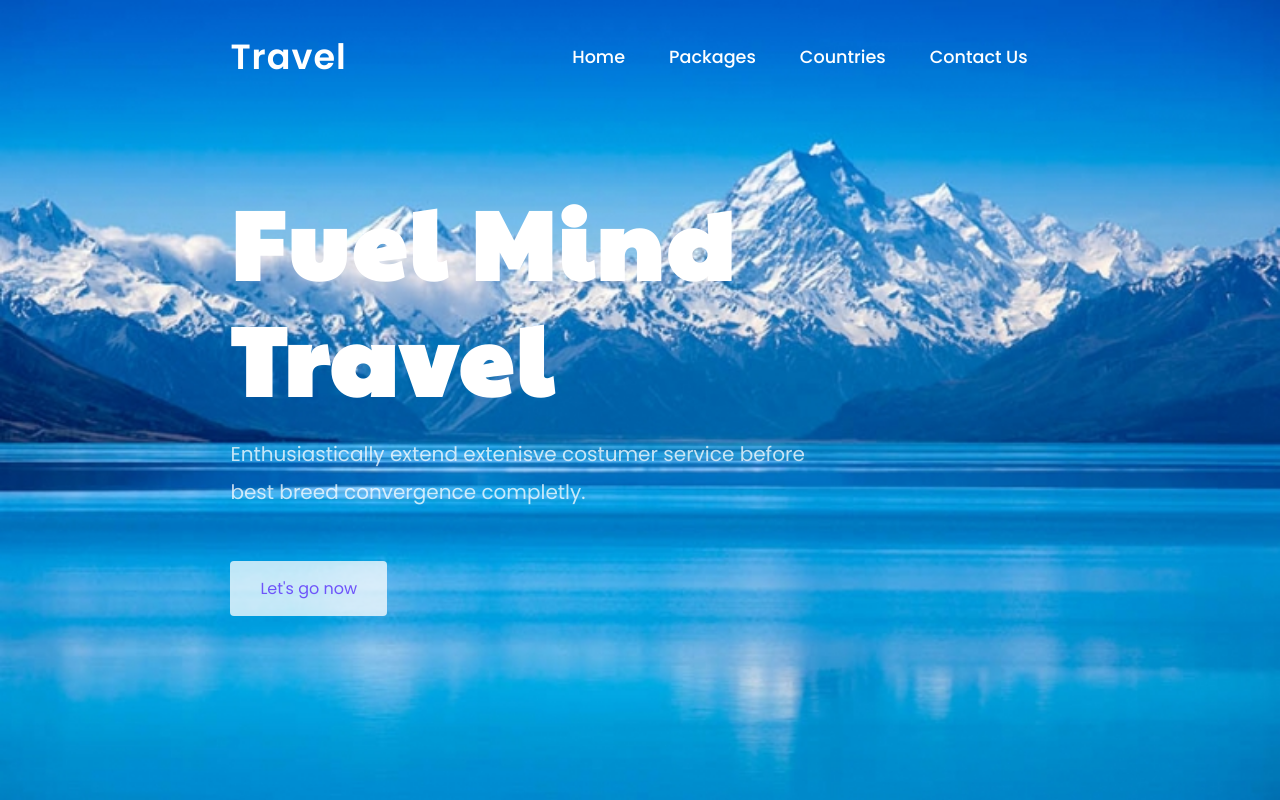
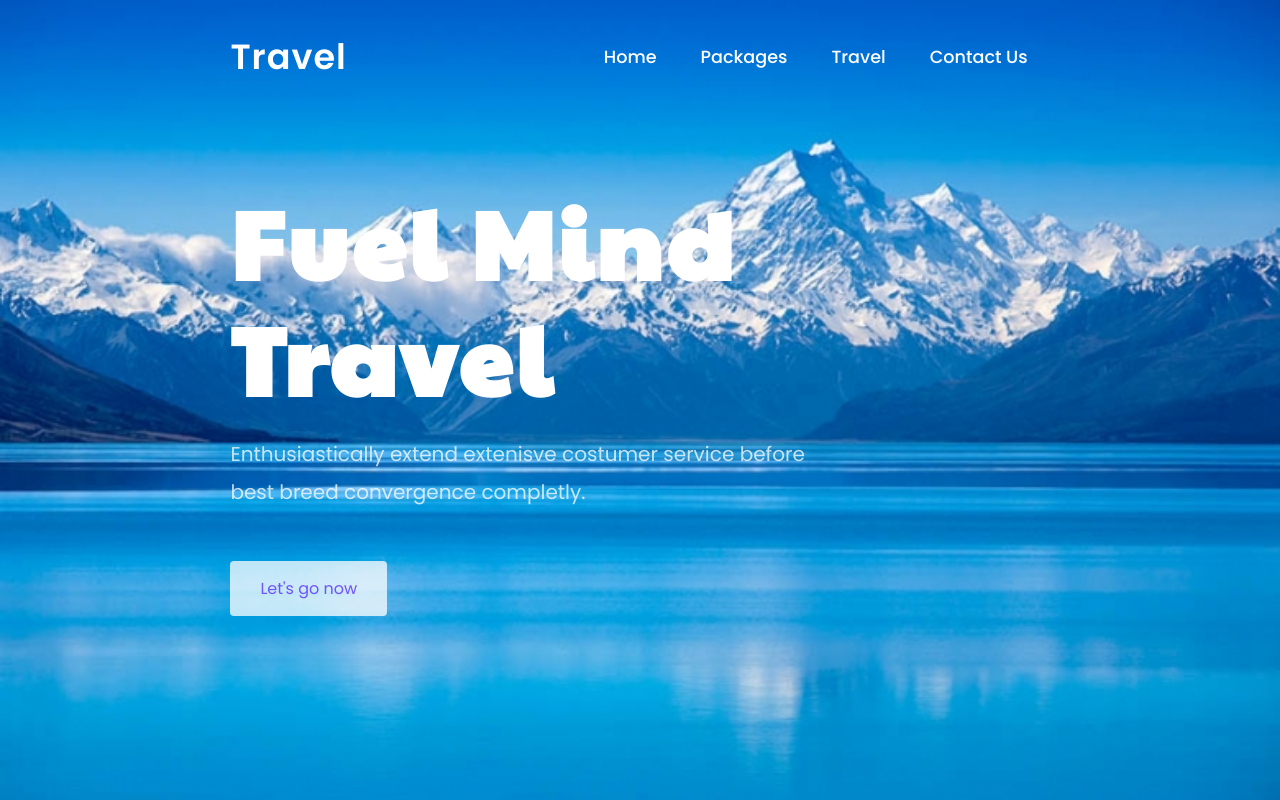
Before and after one commit to bucaliuerdi/grupi2, a plain HTML site: page index.html in a window 1280 px wide. Shown: the top 800 px of the page. Drawn offline with nearby package versions, Linux system fonts and the light colour scheme.

Commit message:
Update index.html

```diff
--- a/index.html
+++ b/index.html
@@ -22,7 +22,7 @@
 		<ul class="navbar">
 			<li><a href="#home">Home</a></li>
 			<li><a href="#package">Packages</a></li>
-			<li><a href="new.html">Countries</a></li>
+			<li><a href="new.html">Travel</a></li>
 			<li><a href="contact.html">Contact Us</a></li>
 		</ul>
 	</header>
```
